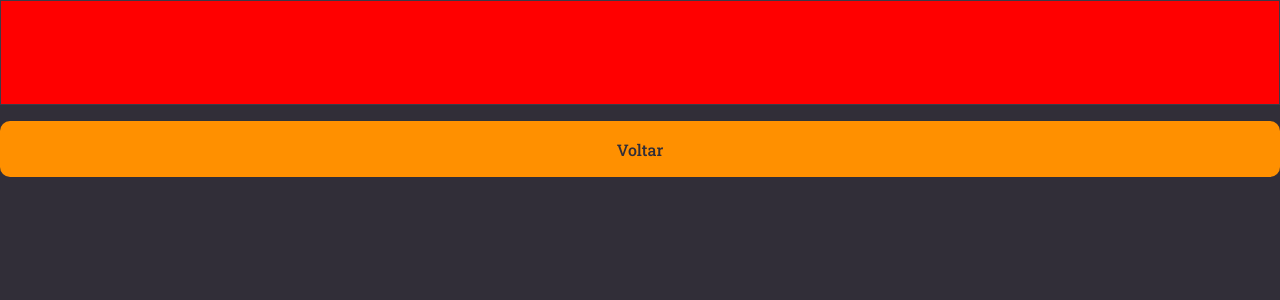
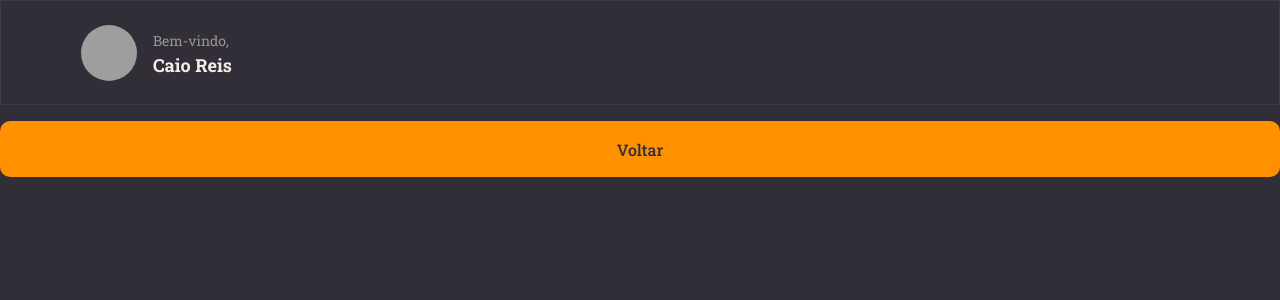
Before and after one commit to iCaioReis/Explorer-Stage09-Atividade-React, a React (Vite) app in the folder rocketnotes/: page / in a window 1280 px wide. Shown: the top 300 px of the page. Built offline with nearby package versions, Linux system fonts and the light colour scheme; grey boxes are pictures that could not be loaded.

Commit message:
Styling Profile Header

```diff
--- a/rocketnotes/src/components/Header/index.jsx
+++ b/rocketnotes/src/components/Header/index.jsx
@@ -1,8 +1,16 @@
-import { Container } from "./styles";
+import { Container, Profile } from "./styles";
 
 export function Header (){
     return (
         <Container>
+            <Profile>
+                <img src="https://github.com/iCaioReis.png" alt="Imagem do usuário" />
+
+                <div>
+                    <span>Bem-vindo,</span>
+                    <strong>Caio Reis</strong>
+                </div>
+            </Profile>
 
         </Container>
     );
--- a/rocketnotes/src/components/Header/styles.js
+++ b/rocketnotes/src/components/Header/styles.js
@@ -12,6 +12,32 @@
     justify-content: space-between;
 
     padding: 0 80px;
+`;
 
-    background-color: red;
+export const Profile = styled.div`
+    display: flex;
+    align-items: center;
+
+    > img {
+        width: 56px;
+        height: 56px;
+        border-radius: 50%;
+    }
+
+    > div {
+        display: flex;
+        flex-direction: column;
+        margin-left: 16px;
+        line-height: 24px;
+
+        span {
+            font-size: 14px;
+            color: ${({ theme }) => theme.COLORS.GRAY_100};
+        }
+
+        strong {
+            font-size: 18px;
+            color: ${({ theme }) => theme.WHITE};
+        }
+    }
 `;
```
